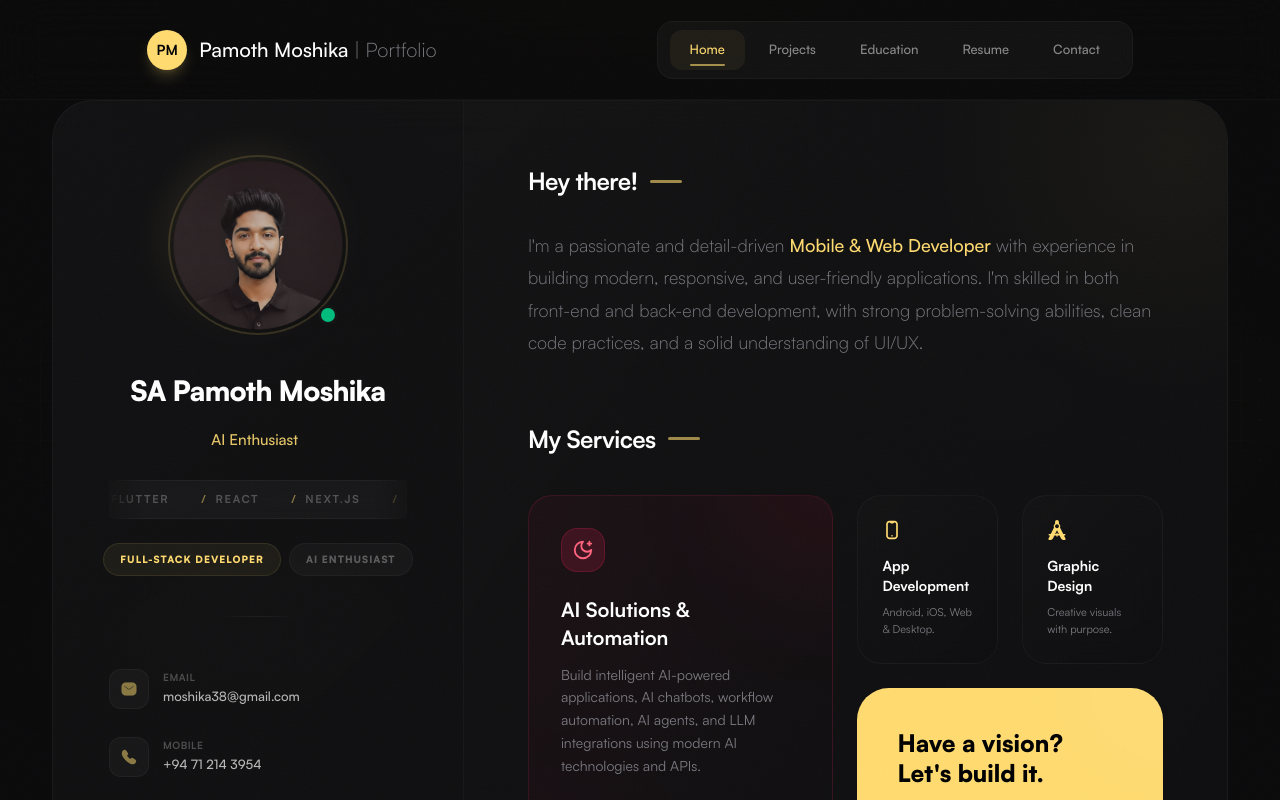
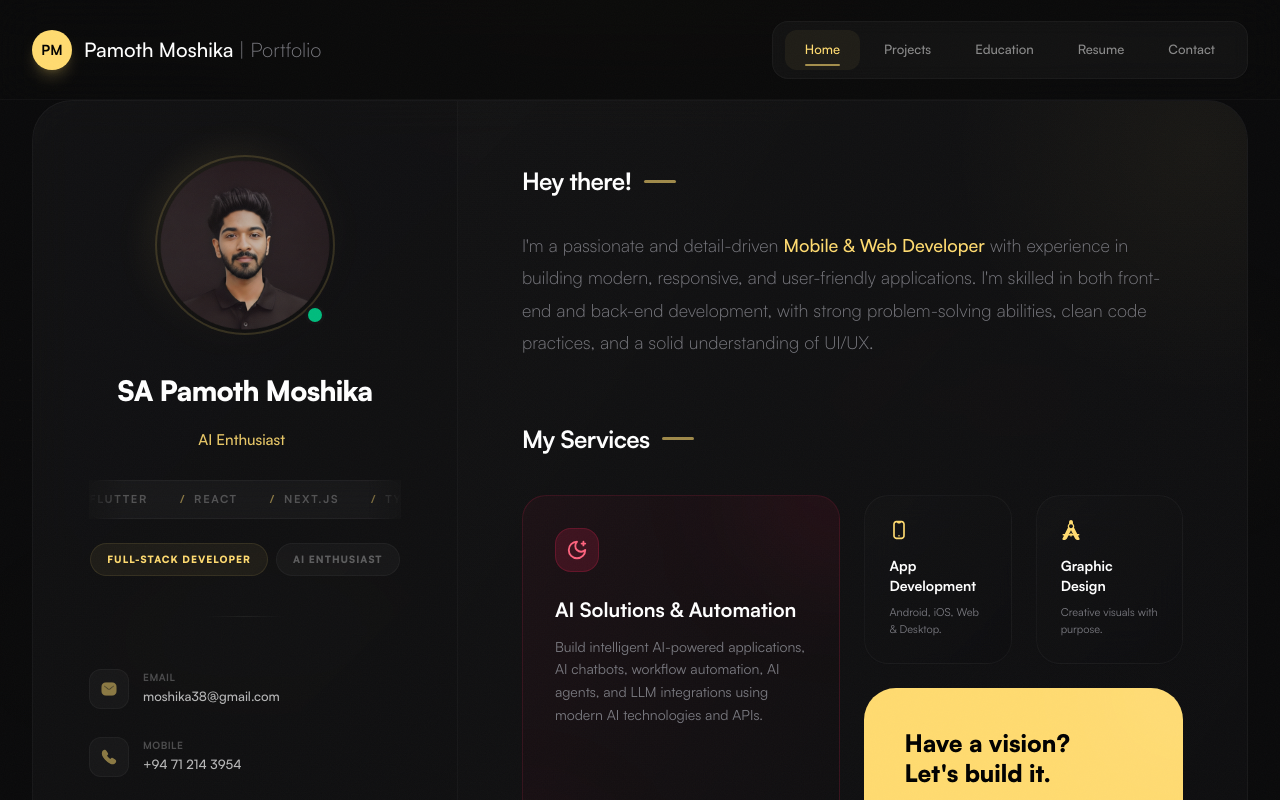
Before and after one commit to moshika38/Portfolio, a Next.js app: page / in a window 1280 px wide. Shown: the top 800 px of the page. Built offline with nearby package versions, Linux system fonts and the light colour scheme.

Commit message:
reduce navbar width

```diff
--- a/app/contact/page.tsx
+++ b/app/contact/page.tsx
@@ -85,7 +85,7 @@ function Contact() {
     <div className="contact min-h-screen flex flex-col relative selection:bg-primary/30">
       <Header />
 
-      <main className="grow max-w-[1240px] mx-auto px-4 sm:px-6 lg:px-8 w-full relative z-10">
+      <main className="grow max-w-[1360px] mx-auto px-4 sm:px-6 lg:px-8 w-full relative z-10">
         <motion.div
           ref={cardRef}
           onMouseEnter={handleMouseEnter}
--- a/app/education/page.tsx
+++ b/app/education/page.tsx
@@ -29,7 +29,7 @@ function Education() {
     <div className="education min-h-screen flex flex-col relative selection:bg-primary/30">
       <Header />
 
-      <main className="grow max-w-[1240px] mx-auto px-4 sm:px-6 lg:px-8 w-full relative z-10">
+      <main className="grow max-w-[1360px] mx-auto px-4 sm:px-6 lg:px-8 w-full relative z-10">
         <motion.div
           initial="hidden"
           animate="visible"
--- a/app/page.tsx
+++ b/app/page.tsx
@@ -6,7 +6,7 @@ export default function Home() {
   return (
     <main className="min-h-screen w-full relative selection:bg-primary/30">
       <Header />
-      <div className="max-w-[1240px] mx-auto px-4 sm:px-6 lg:px-8 relative z-10">
+      <div className="max-w-[1360px] mx-auto px-4 sm:px-6 lg:px-8 relative z-10">
         <HomePage />
       </div>
       <Footer />
--- a/app/projects/page.tsx
+++ b/app/projects/page.tsx
@@ -52,7 +52,7 @@ function Projects() {
     <div className="projects min-h-screen flex flex-col relative selection:bg-primary/30">
       <Header />
 
-      <main className="grow max-w-[1240px] mx-auto px-4 sm:px-6 lg:px-8 w-full relative z-10">
+      <main className="grow max-w-[1360px] mx-auto px-4 sm:px-6 lg:px-8 w-full relative z-10">
         <motion.div
           initial="hidden"
           animate="visible"
--- a/app/resume/page.tsx
+++ b/app/resume/page.tsx
@@ -32,7 +32,7 @@ function Resume() {
     <div className="resume min-h-screen flex flex-col relative selection:bg-primary/30">
       <Header />
 
-      <main className="grow max-w-[1240px] mx-auto px-4 sm:px-6 lg:px-8 w-full relative z-10">
+      <main className="grow max-w-[1360px] mx-auto px-4 sm:px-6 lg:px-8 w-full relative z-10">
         <motion.div
           initial="hidden"
           animate="visible"
--- a/components/header.tsx
+++ b/components/header.tsx
@@ -23,7 +23,7 @@ function Header() {
       {/* Glass backdrop for header */}
       <div className="absolute inset-0 bg-background/70 backdrop-blur-xl border-b border-white/[0.03]" />
 
-      <div className="w-[90%] lg:w-[77%] flex justify-between items-center relative z-10">
+      <div className="w-full max-w-[1360px] mx-auto px-4 sm:px-6 lg:px-8 flex justify-between items-center relative z-10">
         <Link href="/" className="flex items-center gap-3 group">
           <div className="w-10 h-10 bg-primary flex items-center justify-center rounded-full text-black font-bold text-sm shadow-lg shadow-primary/20 group-hover:shadow-primary/30 transition-shadow duration-300">
             PM
@@ -88,7 +88,7 @@ function Header() {
             animate={{ opacity: 1, y: 0, scale: 1 }}
             exit={{ opacity: 0, y: -12, scale: 0.98 }}
             transition={{ duration: 0.25, ease: [0.16, 1, 0.3, 1] }}
-            className="absolute top-[90px] left-1/2 -translate-x-1/2 w-[90%] bg-card-dark/95 border border-white/[0.05] rounded-3xl p-4 lg:hidden z-50 shadow-2xl backdrop-blur-2xl"
+            className="absolute top-[90px] left-1/2 -translate-x-1/2 w-[calc(100%-2rem)] sm:w-[calc(100%-3rem)] max-w-[1360px] bg-card-dark/95 border border-white/[0.05] rounded-3xl p-4 lg:hidden z-50 shadow-2xl backdrop-blur-2xl"
           >
             <ul className="flex flex-col gap-1">
               {navLinks.map((link) => (
--- a/lib/utils.tsx
+++ b/lib/utils.tsx
@@ -5,4 +5,4 @@ export function cn(...inputs: ClassValue[]) {
     return twMerge(clsx(inputs));
 }
 
-export const downloadIcon=<svg viewBox="0 0 24 24" width={20} xmlns="http://www.w3.org/2000/svg"><g id="SVGRepo_bgCarrier" stroke-width="10"></g><g id="SVGRepo_tracerCarrier" stroke-linecap="round" stroke-linejoin="round"></g><g id="SVGRepo_iconCarrier"> <path fill-rule="evenodd" clip-rule="evenodd" d="M8 10C8 7.79086 9.79086 6 12 6C14.2091 6 16 7.79086 16 10V11H17C18.933 11 20.5 12.567 20.5 14.5C20.5 16.433 18.933 18 17 18H16.9C16.3477 18 15.9 18.4477 15.9 19C15.9 19.5523 16.3477 20 16.9 20H17C20.0376 20 22.5 17.5376 22.5 14.5C22.5 11.7793 20.5245 9.51997 17.9296 9.07824C17.4862 6.20213 15.0003 4 12 4C8.99974 4 6.51381 6.20213 6.07036 9.07824C3.47551 9.51997 1.5 11.7793 1.5 14.5C1.5 17.5376 3.96243 20 7 20H7.1C7.65228 20 8.1 19.5523 8.1 19C8.1 18.4477 7.65228 18 7.1 18H7C5.067 18 3.5 16.433 3.5 14.5C3.5 12.567 5.067 11 7 11H8V10ZM13 11C13 10.4477 12.5523 10 12 10C11.4477 10 11 10.4477 11 11V16.5858L9.70711 15.2929C9.31658 14.9024 8.68342 14.9024 8.29289 15.2929C7.90237 15.6834 7.90237 16.3166 8.29289 16.7071L11.2929 19.7071C11.6834 20.0976 12.3166 20.0976 12.7071 19.7071L15.7071 16.7071C16.0976 16.3166 16.0976 15.6834 15.7071 15.2929C15.3166 14.9024 14.6834 14.9024 14.2929 15.2929L13 16.5858V11Z" fill="#000000"></path> </g></svg>
+export const downloadIcon=<svg viewBox="0 0 24 24" width={20} xmlns="http://www.w3.org/2000/svg"><g id="SVGRepo_bgCarrier" strokeWidth="10"></g><g id="SVGRepo_tracerCarrier" strokeLinecap="round" strokeLinejoin="round"></g><g id="SVGRepo_iconCarrier"> <path fillRule="evenodd" clipRule="evenodd" d="M8 10C8 7.79086 9.79086 6 12 6C14.2091 6 16 7.79086 16 10V11H17C18.933 11 20.5 12.567 20.5 14.5C20.5 16.433 18.933 18 17 18H16.9C16.3477 18 15.9 18.4477 15.9 19C15.9 19.5523 16.3477 20 16.9 20H17C20.0376 20 22.5 17.5376 22.5 14.5C22.5 11.7793 20.5245 9.51997 17.9296 9.07824C17.4862 6.20213 15.0003 4 12 4C8.99974 4 6.51381 6.20213 6.07036 9.07824C3.47551 9.51997 1.5 11.7793 1.5 14.5C1.5 17.5376 3.96243 20 7 20H7.1C7.65228 20 8.1 19.5523 8.1 19C8.1 18.4477 7.65228 18 7.1 18H7C5.067 18 3.5 16.433 3.5 14.5C3.5 12.567 5.067 11 7 11H8V10ZM13 11C13 10.4477 12.5523 10 12 10C11.4477 10 11 10.4477 11 11V16.5858L9.70711 15.2929C9.31658 14.9024 8.68342 14.9024 8.29289 15.2929C7.90237 15.6834 7.90237 16.3166 8.29289 16.7071L11.2929 19.7071C11.6834 20.0976 12.3166 20.0976 12.7071 19.7071L15.7071 16.7071C16.0976 16.3166 16.0976 15.6834 15.7071 15.2929C15.3166 14.9024 14.6834 14.9024 14.2929 15.2929L13 16.5858V11Z" fill="#000000"></path> </g></svg>
```
